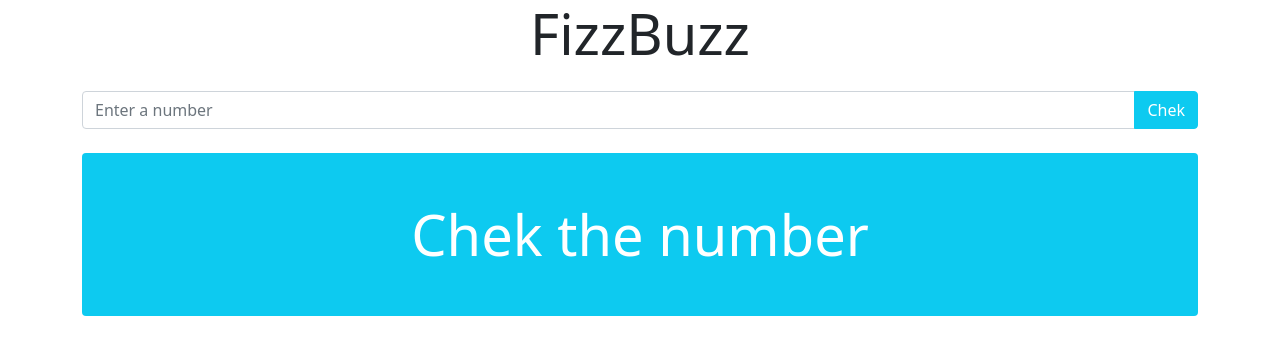
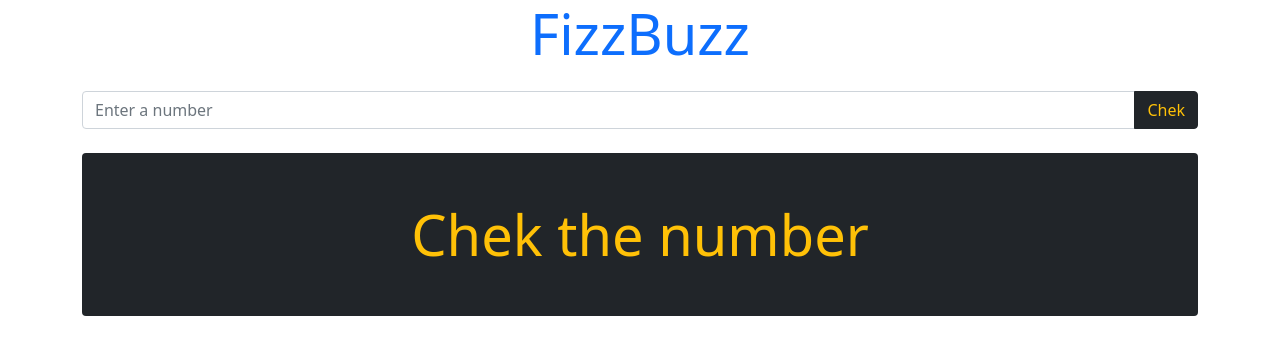
Before and after one commit to Abdulaxatov/FizzBuzz, a plain HTML site: page index.html in a window 1280 px wide. Drawn offline with nearby package versions, Linux system fonts and the light colour scheme.

Commit message:
add color

```diff
--- a/index.html
+++ b/index.html
@@ -5,19 +5,19 @@
   <meta http-equiv="X-UA-Compatible" content="IE=edge">
   <meta name="viewport" content="width=device-width, initial-scale=1.0">
   <link href="https://cdn.jsdelivr.net/npm/bootstrap@5.1.1/dist/css/bootstrap.min.css" rel="stylesheet" integrity="sha384-F3w7mX95PdgyTmZZMECAngseQB83DfGTowi0iMjiWaeVhAn4FJkqJByhZMI3AhiU" crossorigin="anonymous">
-  <title>fizzBuzz</title>
+  <title>FizzBuzz</title>
 </head>
 <body>
 
   <div class="container">
-    <h1 class="display-4 text-center mb-4">FizzBuzz</h1>
+    <h1 class="display-4 text-center text-primary mb-4">FizzBuzz</h1>
 
     <form class="js-fizzbuzz-form" action="https://echo.htmlacademy.ru" method="GET">
       <div class="input-group mb-4">
         <input class="form-control js-fizzbuzz-form-input" type="number" name="number" placeholder="Enter a number" aria-label="User number" required >
-        <button class="btn btn-info text-white" type="submit">Chek</button>
+        <button class="btn btn-dark text-warning" type="submit">Chek</button>
       </div>
-      <output class="d-block rounded p-5 bg-info text-white text-center"><span class="display-4 js-fizzbuzz-form-result">Chek the number</span></output>
+      <output class="d-block rounded p-5 bg-dark text-warning text-center"><span class="display-4 js-fizzbuzz-form-result">Chek the number</span></output>
     </form>
   </div>
 
```
